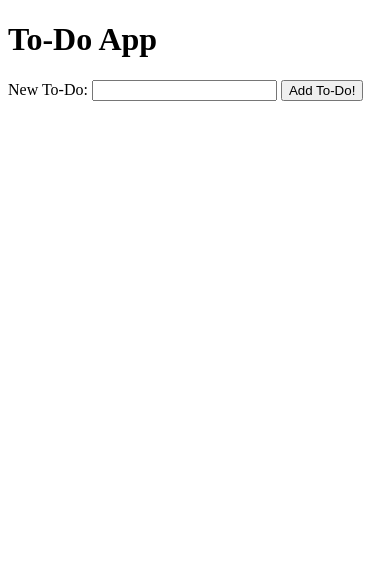
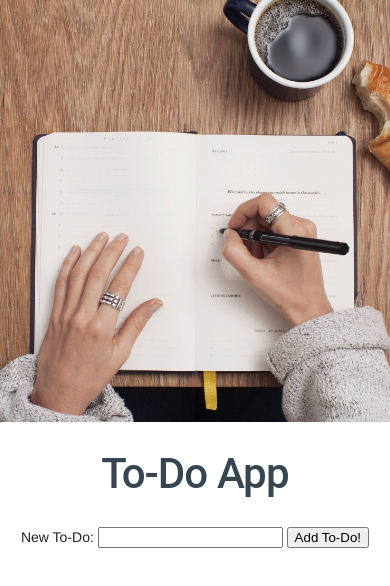
Before and after one commit to jmenglish/to-do-app, a plain HTML site: page index.html in a window 390 px wide. Drawn offline with nearby package versions, Linux system fonts and the light colour scheme.

Commit message:
Assignment 5 completed

```diff
--- a/app.js
+++ b/app.js
@@ -21,6 +21,9 @@ function onReady() {
      // set the input's type to checkbox
      checkbox.type = "checkbox";
 
+     //create delete button
+     let deleteButton = document.createElement('button')
+
 //textContent property writes the content of the elmenets seen (frontend of to-do-list)
 
      // set the title
@@ -35,6 +38,19 @@ function onReady() {
      //empty the input
      newToDoText.value = '';
 
+//delete button and functionality
+     //add text to delete button
+     deleteButton.textContent = "Delete";
+
+     //add delete button to newLi
+		  newLi.appendChild(deleteButton);
+
+     //delete the to-do when the delete button is clicked
+		  deleteButton.addEventListener('click', event => {
+			event.target.parentNode.remove();
+
+		  });
+
    });
 
  }
--- a/index.html
+++ b/index.html
@@ -1,11 +1,19 @@
 <!DOCTYPE html>
  <html>
    <head>
-     <meta name="viewport" content="width=device-width, initial-scale=1">
      <title>To-Do App</title>
+     <!-- Material Design Lite -->
+   <link rel="stylesheet" href="https://code.getmdl.io/1.3.0/material.grey-lime.min.css">
+   <script defer src="https://code.getmdl.io/1.3.0/material.min.js"></script>
+
+   <!-- Custom Styles -->
+      <link rel="stylesheet" href="styles/main.css">
    </head>
 
    <body>
+     <header>
+       <header class="mdl-layout__header mdl-layout__header--transparent">
+       </header>
      <h1>To-Do App</h1>
 
      <form id="addToDoForm">
--- /dev/null
+++ b/styles/main.css
@@ -0,0 +1,19 @@
+header {
+background: url(../image/Hero.jpg) center / cover;
+height: 50vh;
+justify-content: center;
+text-align: center;
+}
+
+h1 {
+color: #36454f;
+font-weight: 500;
+font-size: 3rem;
+}
+
+@media screen and (max-width: 1024px) {
+header.mdl-layout__header {
+display: flex;
+}
+
+}
```
Also changed, not shown: image/Hero.jpg (added), 1 other file.
